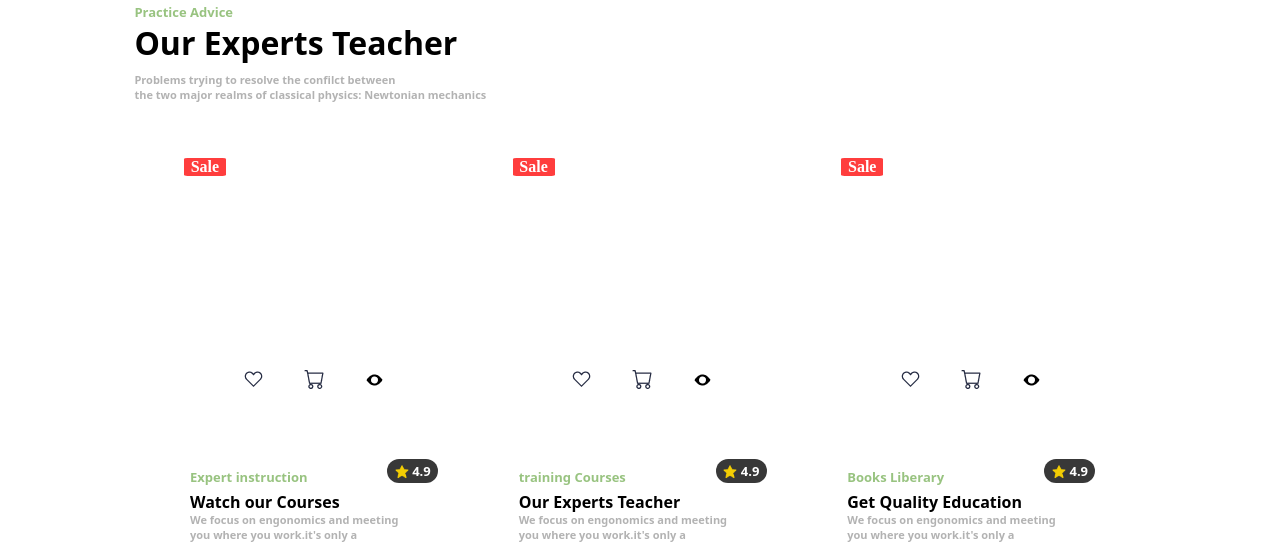
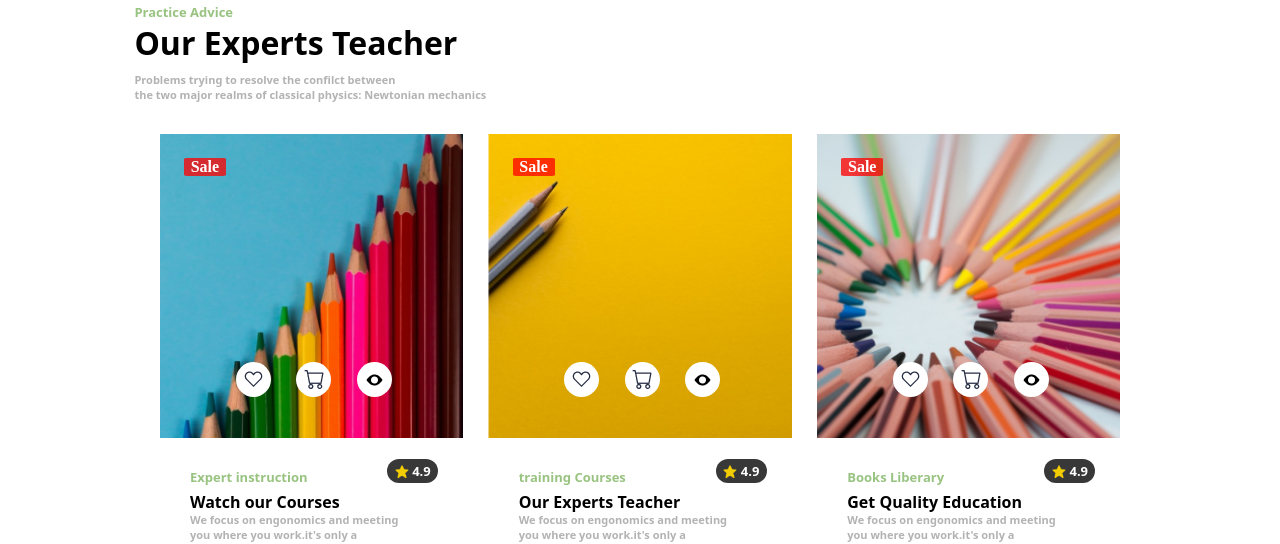
Before and after one commit to ashrafa7md/ashrafa7md, a plain HTML site: page index.html in a window 1280 px wide. Shown: the part 1866-2410 px from the top of the page. Drawn offline with Linux system fonts and the light colour scheme; files whose address does not match are found by name.

Commit message:
Update style.css

```diff
--- a/style.css
+++ b/style.css
@@ -451,7 +451,7 @@ a{
     left: 12%;
     display: flex;
     flex-direction: column;
-    background-image: url(Image/colorpen.png);
+    background-image: url(colorpen.png);
     background-size: cover;
     width: 24%;
     height: 38%;
@@ -464,7 +464,7 @@ a{
 .i2{
     display: flex;
     flex-direction: column;
-    background-image: url(Image/colorpen1.png);
+    background-image: url(colorpen1.png);
     background-size: cover;
     width: 24%;
     height: 38%;
@@ -480,7 +480,7 @@ a{
 .i3{
     display: flex;
     flex-direction: column;
-    background-image: url(Image/colorpen2.png);
+    background-image: url(colorpen2.png);
     background-size: cover;
     width: 24%;
     height: 38%;
```
